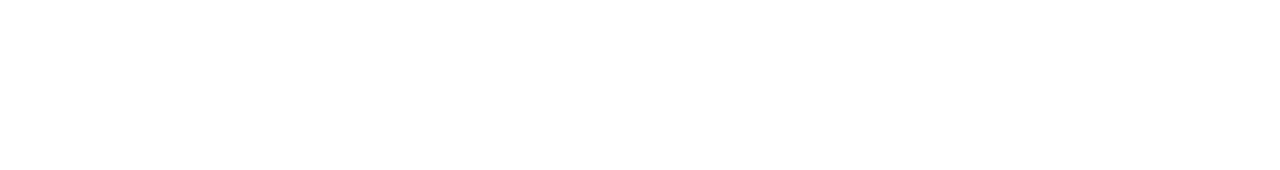
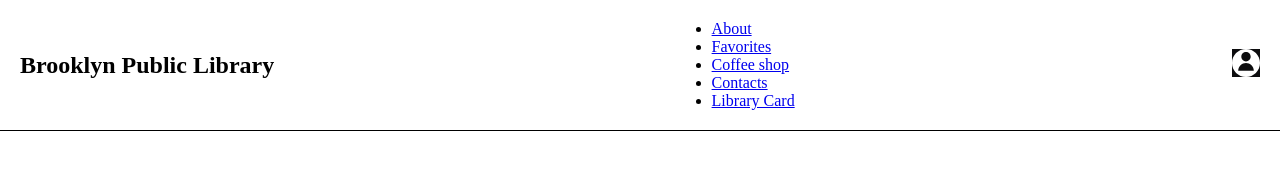
Before and after one commit to Lp-xx/rsschool-cv, a plain HTML site: page index.html in a window 1280 px wide. Drawn offline with Linux system fonts and the light colour scheme.

Commit message:
feat: add header

```diff
--- a/css/style.css
+++ b/css/style.css
@@ -3,3 +3,23 @@
     padding: 0;
     box-sizing: border-box;
 }
+
+html {
+    scroll-behavior: smooth;
+}
+
+.container {
+    max-width: 1440px;
+    width: 100%;
+    margin: 0 auto;
+    padding: 0 20px;
+    outline: 1px solid black;
+}
+
+.header-container {
+    display: flex;
+    justify-content: space-between;
+    align-items: center;
+    padding-top: 20px;
+    padding-bottom: 20px;
+}
--- a/index.html
+++ b/index.html
@@ -7,8 +7,81 @@
     <title>Library</title>
   </head>
   <body>
-    <header></header>
+    <header class="header">
+      <div class="container header-container">
+        <h2 class="header-logo">Brooklyn Public Library</h2>
+
+        <nav class="header-nav">
+          <ul class="header-menu">
+            <li class="menu-item">
+              <a href="#">About</a>
+            </li>
+            <li class="menu-item">
+              <a href="#">Favorites</a>
+            </li>
+            <li class="menu-item">
+              <a href="#">Coffee shop</a>
+            </li>
+            <li class="menu-item">
+              <a href="#">Contacts</a>
+            </li>
+            <li class="menu-item">
+              <a href="#">Library Card</a>
+            </li>
+          </ul>
+        </nav>
+
+        <div class="header-profile">
+          <svg
+            width="28"
+            height="28"
+            viewBox="0 0 28 28"
+            fill="none"
+            xmlns="http://www.w3.org/2000/svg"
+          >
+            <rect width="28" height="28" fill="#8E8E8E" />
+            <g id="Desktop - 1440" clip-path="url(#clip0_0_1)">
+              <rect
+                width="1440"
+                height="5246"
+                transform="translate(-1392 -31)"
+                fill="white"
+              />
+              <g id="Header">
+                <rect
+                  width="1440"
+                  height="90"
+                  transform="translate(-1392 -31)"
+                  fill="#0C0C0E"
+                />
+                <g id="icon_profile">
+                  <path
+                    id="Subtract"
+                    fill-rule="evenodd"
+                    clip-rule="evenodd"
+                    d="M28 14C28 21.732 21.732 28 14 28C6.26801 28 0 21.732 0 14C0 6.26801 6.26801 0 14 0C21.732 0 28 6.26801 28 14ZM18.6667 7.77778C18.6667 10.3551 16.5774 12.4444 14.0001 12.4444C11.4227 12.4444 9.33339 10.3551 9.33339 7.77778C9.33339 5.20045 11.4227 3.11111 14.0001 3.11111C16.5774 3.11111 18.6667 5.20045 18.6667 7.77778ZM19.4998 16.2781C20.9584 17.7367 21.7778 19.715 21.7778 21.7778H14L6.22225 21.7778C6.22225 19.715 7.0417 17.7367 8.50031 16.2781C9.95893 14.8194 11.9372 14 14 14C16.0628 14 18.0411 14.8194 19.4998 16.2781Z"
+                    fill="white"
+                  />
+                </g>
+              </g>
+            </g>
+            <defs>
+              <clipPath id="clip0_0_1">
+                <rect
+                  width="1440"
+                  height="5246"
+                  fill="white"
+                  transform="translate(-1392 -31)"
+                />
+              </clipPath>
+            </defs>
+          </svg>
+        </div>
+      </div>
+    </header>
+
     <main></main>
+
     <footer></footer>
   </body>
 </html>
```
Also changed, not shown: assets/icons/icon_profile.svg (added).
